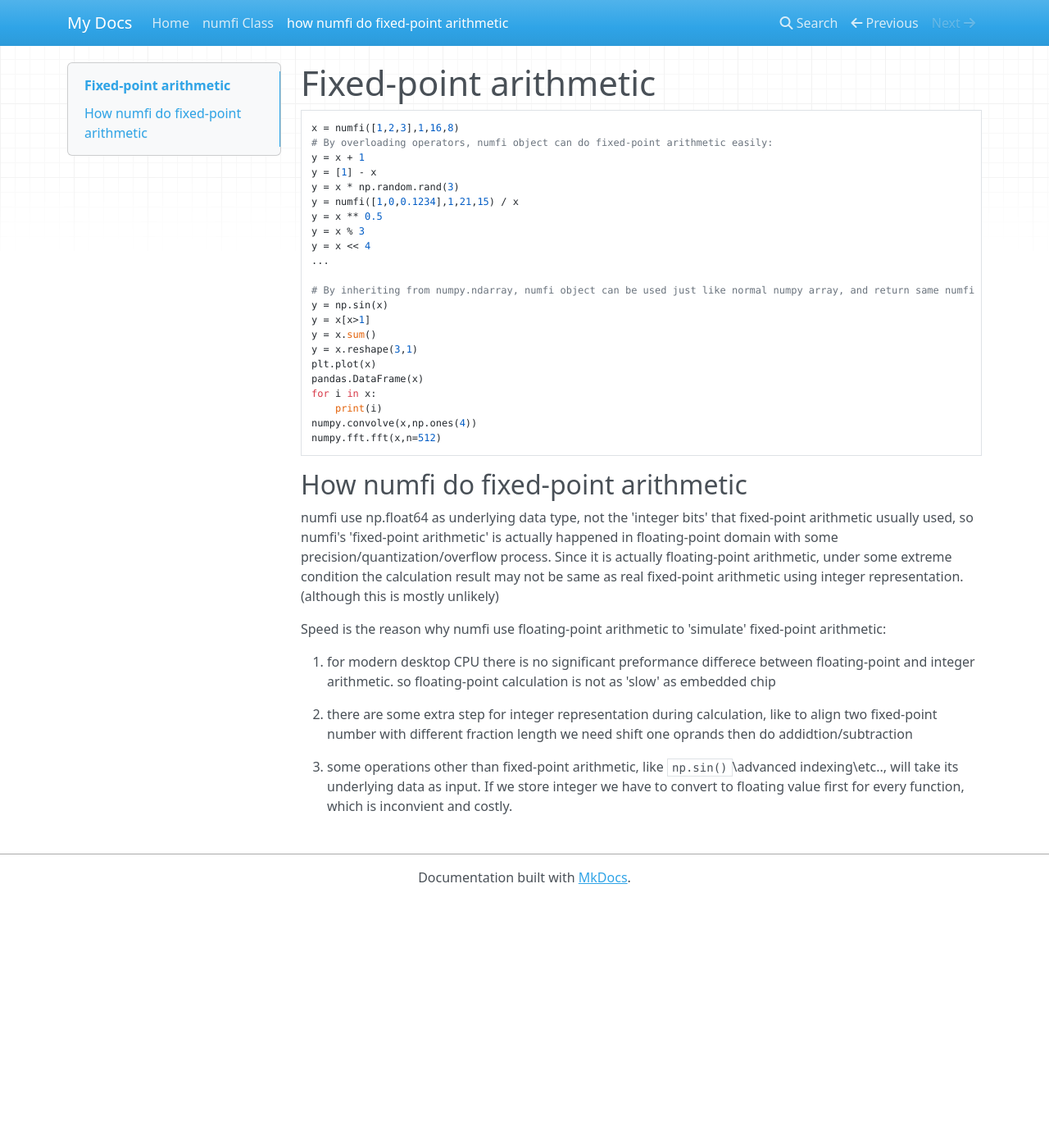
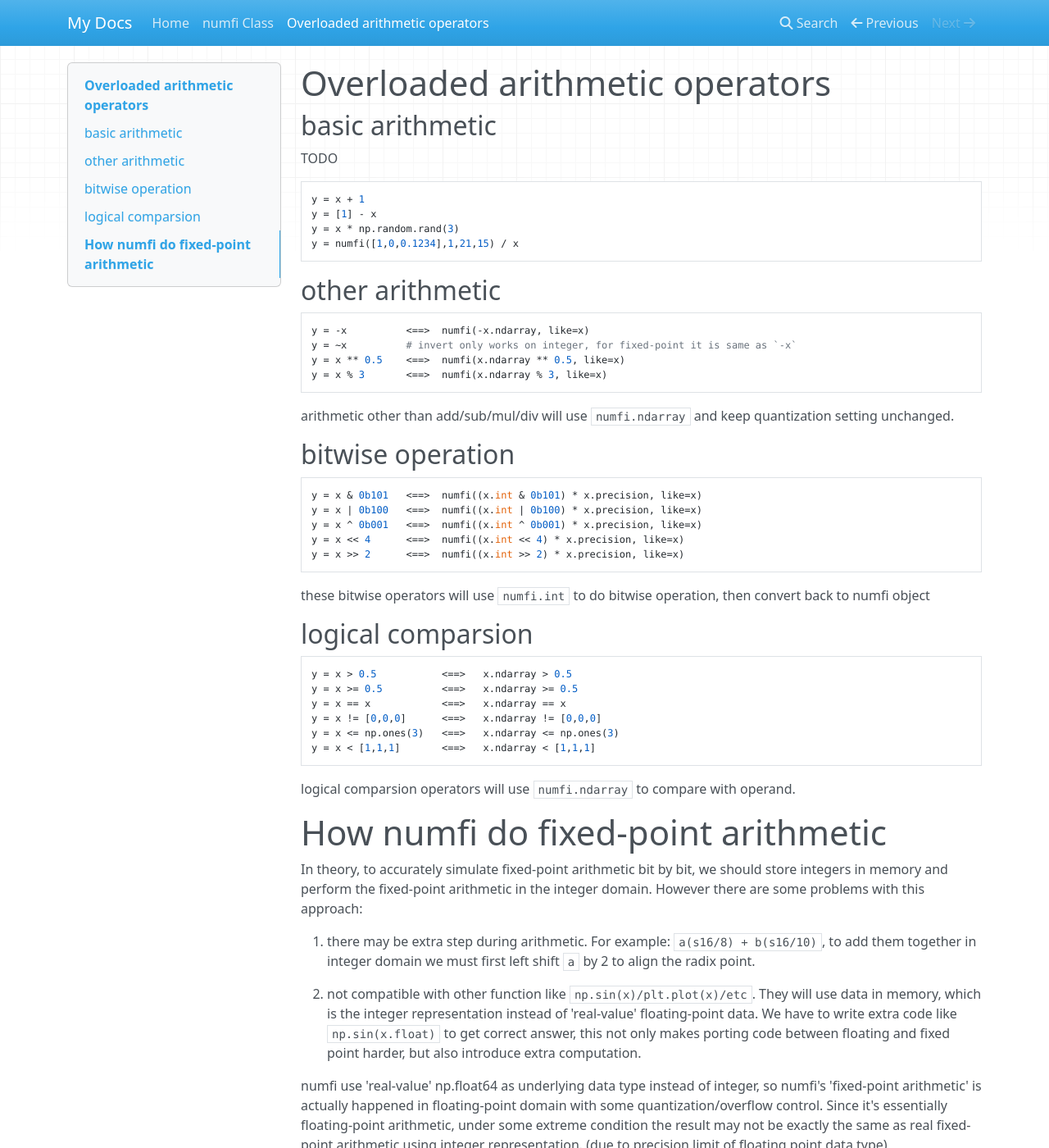
Before and after one commit to ZZZZzzzzac/numfi, an MkDocs documentation site: the page built from docs/arithmetic.md, in a window 1280 px wide and 1400 px high. Shown: the whole window at 82% size. Built offline with MkDocs 1.6.1, drawn with Linux system fonts in a browser that asks for light colours; nearby versions of some CDN libraries; some of the changed text lies outside the part shown.

Commit message:
update docs

````diff
--- a/docs/arithmetic.md
+++ b/docs/arithmetic.md
@@ -1,36 +1,50 @@
-# Fixed-point arithmetic
+# Overloaded arithmetic operators
+## basic arithmetic
+TODO
 ```python
-x = numfi([1,2,3],1,16,8)
-# By overloading operators, numfi object can do fixed-point arithmetic easily:
 y = x + 1
 y = [1] - x
 y = x * np.random.rand(3)
 y = numfi([1,0,0.1234],1,21,15) / x
-y = x ** 0.5
-y = x % 3
-y = x << 4
-...
+```
+## other arithmetic
+```python
+y = -x          <==>  numfi(-x.ndarray, like=x)
+y = ~x          # invert only works on integer, for fixed-point it is same as `-x`
+y = x ** 0.5    <==>  numfi(x.ndarray ** 0.5, like=x)
+y = x % 3       <==>  numfi(x.ndarray % 3, like=x)
+```
+arithmetic other than add/sub/mul/div will use `numfi.ndarray` and keep quantization setting unchanged.
 
-# By inheriting from numpy.ndarray, numfi object can be used just like normal numpy array, and return same numfi object back
-y = np.sin(x)
-y = x[x>1]
-y = x.sum()
-y = x.reshape(3,1)
-plt.plot(x)
-pandas.DataFrame(x)
-for i in x:
-    print(i)
-numpy.convolve(x,np.ones(4))
-numpy.fft.fft(x,n=512)
+## bitwise operation
+```python
+y = x & 0b101   <==>  numfi((x.int & 0b101) * x.precision, like=x)
+y = x | 0b100   <==>  numfi((x.int | 0b100) * x.precision, like=x)
+y = x ^ 0b001   <==>  numfi((x.int ^ 0b001) * x.precision, like=x)
+y = x << 4      <==>  numfi((x.int << 4) * x.precision, like=x)
+y = x >> 2      <==>  numfi((x.int >> 2) * x.precision, like=x)
 ```
+these bitwise operators will use `numfi.int` to do bitwise operation, then convert back to numfi object
 
-## How numfi do fixed-point arithmetic
-numfi use np.float64 as underlying data type, not the 'integer bits' that fixed-point arithmetic usually used, so numfi's 'fixed-point arithmetic' is actually happened in floating-point domain with some precision/quantization/overflow process.  Since it is actually floating-point arithmetic, under some extreme condition the calculation result may not be same as real fixed-point arithmetic using integer representation. (although this is mostly unlikely)
+## logical comparsion
+```python
+y = x > 0.5           <==>   x.ndarray > 0.5
+y = x >= 0.5          <==>   x.ndarray >= 0.5
+y = x == x            <==>   x.ndarray == x
+y = x != [0,0,0]      <==>   x.ndarray != [0,0,0]
+y = x <= np.ones(3)   <==>   x.ndarray <= np.ones(3)
+y = x < [1,1,1]       <==>   x.ndarray < [1,1,1]
+```
+logical comparsion operators will use `numfi.ndarray` to compare with operand.
 
-Speed is the reason why numfi use floating-point arithmetic to 'simulate' fixed-point arithmetic:
 
-1. for modern desktop CPU there is no significant preformance differece between floating-point and integer arithmetic. so floating-point calculation is not as 'slow' as embedded chip
+# How numfi do fixed-point arithmetic
+In theory, to accurately simulate fixed-point arithmetic bit by bit, we should store integers in memory and perform the fixed-point arithmetic in the integer domain. However there are some problems with this approach:
 
-2. there are some extra step for integer representation during calculation, like to align two fixed-point number with different fraction length we need shift one oprands then do addidtion/subtraction
+1. there may be extra step during arithmetic. For example: `a(s16/8) + b(s16/10)`, to add them together in integer domain we must first left shift `a` by 2 to align the radix point.
 
-3. some operations other than fixed-point arithmetic, like `np.sin()`\advanced indexing\etc.., will take its underlying data as input. If we store integer we have to convert to floating value first for every function, which is inconvient and costly.
+2. not compatible with other function like `np.sin(x)/plt.plot(x)/etc`. They will use data in memory, which is the integer representation instead of 'real-value' floating-point data. We have to write extra code like `np.sin(x.float)` to get correct answer, this not only makes porting code between floating and fixed point harder, but also introduce extra computation.
+
+numfi use 'real-value' np.float64 as underlying data type instead of integer, so numfi's 'fixed-point arithmetic' is actually happened in floating-point domain with some quantization/overflow control. Since it's essentially floating-point arithmetic, under some extreme condition the result may not be exactly the same as real fixed-point arithmetic using integer representation. (due to precision limit of floating point data type)
+
+Speed and compatibility is the reason why numfi use floating-point arithmetic to 'simulate' fixed-point arithmetic. Unlike embedded chips, for modern desktop CPU there is no significant preformance differece between floating-point and integer arithmetic. And as a `numpy.ndarray` subclass, numfi object using 'real-value' floating-point data can be used in any floating-point algorithm flawlessly, take the advantage of python's dynamic type feature
--- a/mkdocs.yml
+++ b/mkdocs.yml
@@ -2,4 +2,4 @@ site_name: My Docs
 nav:
   - Home: 'index.md'
   - numfi Class: 'class.md'
-  - how numfi do fixed-point arithmetic: 'arithmetic.md'
+  - Overloaded arithmetic operators: 'arithmetic.md'
````
Also changed, not shown: docs/class.md (+22 -11 lines), readme.md (+33 -3 lines), 2 other files.
